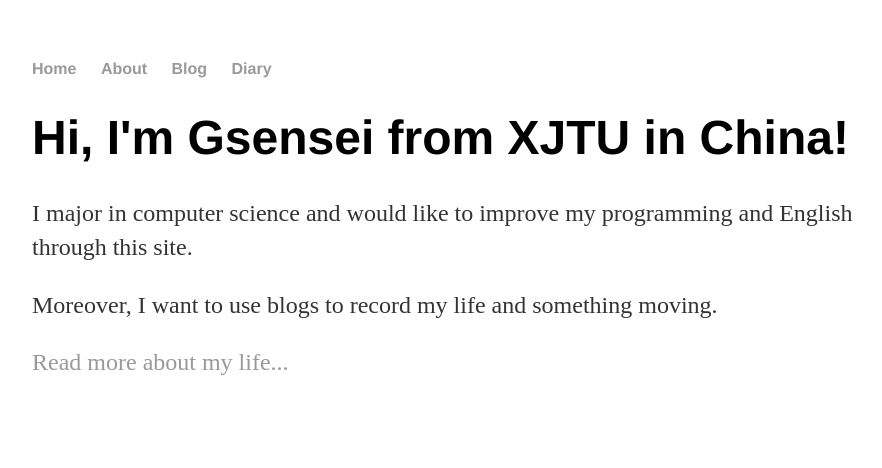
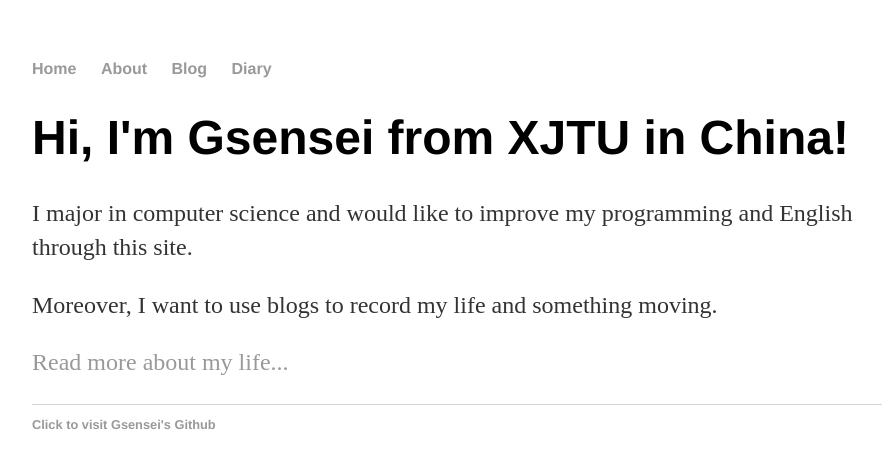
Before and after one commit to tlGsensei/tlGsensei.github.io, a Jekyll site: the page built from index.html, in a window 1280 px wide. Shown: the top 468 px of the page, without its empty margins (160-1042 px from the left). Built offline with Jekyll 4.4.1, drawn with Linux system fonts in a browser that asks for light colours.

Commit message:
Update index.html

```diff
--- a/index.html
+++ b/index.html
@@ -8,4 +8,9 @@
 	<p>I major in computer science and would like to improve my programming and English through this site. </p>
 	<p>Moreover, I want to use blogs to record my life and something moving.</p>
 	<p><a href="/about">Read more about my life...</a></p>
+	<footer>
+		<ul>
+			<li><a href="https://github.com/tlGsensei">Click to visit Gsensei's Github</a></li>
+		</ul>
+	</footer>
 </div><!-- /.blurb -->
```
